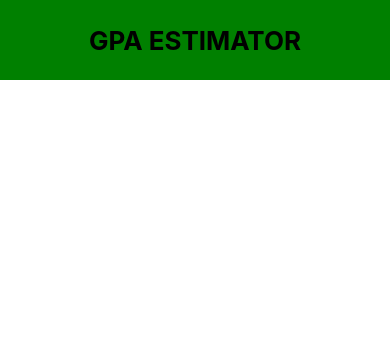
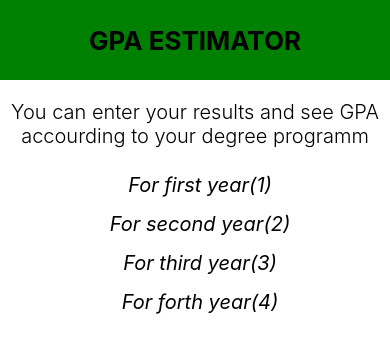
Before and after one commit to isurubandara1/GPA_Estimator_App, a React Native app: screen / in a window 390 px wide. Shown: the top 352 px of the page. Built offline with nearby package versions, Linux system fonts and the light colour scheme.

Commit message:
details add

```diff
--- a/App.tsx
+++ b/App.tsx
@@ -6,6 +6,24 @@ const App = () => {
     <View style={styles.container}>
       <View style={styles.topicContainer}>
         <Text style={styles.topic}>GPA ESTIMATOR</Text>
+      </View>
+      <View style={styles.firstSentContainer}>
+        <Text style={styles.firstSentence}>
+          You can enter your results and see GPA accourding to your degree
+          programm
+        </Text>
+      </View>
+      <View style={styles.yearContainer}>
+        <Text style={styles.yearText}>For first year(1)</Text>
+      </View>
+      <View style={styles.yearContainer}>
+        <Text style={styles.yearText}>For second year(2)</Text>
+      </View>
+      <View style={styles.yearContainer}>
+        <Text style={styles.yearText}>For third year(3)</Text>
+      </View>
+      <View style={styles.yearContainer}>
+        <Text style={styles.yearText}>For forth year(4)</Text>
       </View>
     </View>
   );
@@ -31,7 +49,27 @@ const styles = StyleSheet.create({
     fontSize: 26,
     fontWeight: 'bold',
   },
-
+  firstSentContainer: {
+    justifyContent: 'center',
+    alignItems: 'center',
+    marginTop: 20,
+    marginBottom: 20,
+  },
+  firstSentence: {
+    fontSize: 20,
+    fontWeight: '300',
+    textAlign: 'center',
+  },
+  yearContainer: {
+    marginTop: 5,
+    marginBottom: 10,
+    marginLeft: 10,
+    alignItems: 'center',
+  },
+  yearText: {
+    fontSize: 20,
+    fontStyle: 'italic',
+  },
 });
 
 export default App;
```
